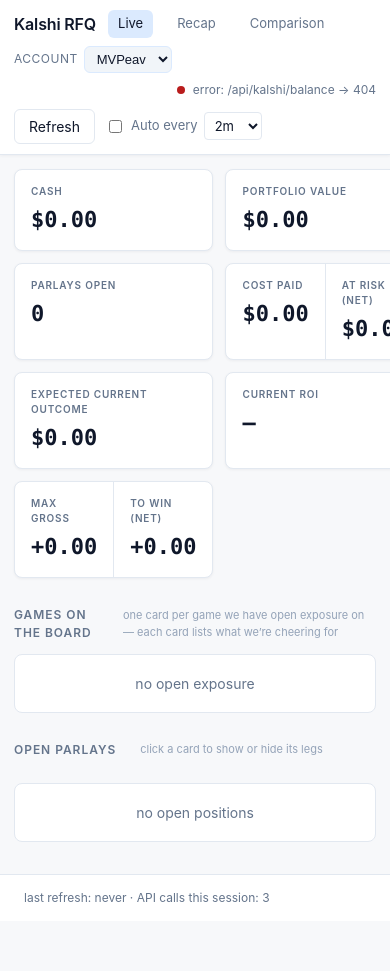
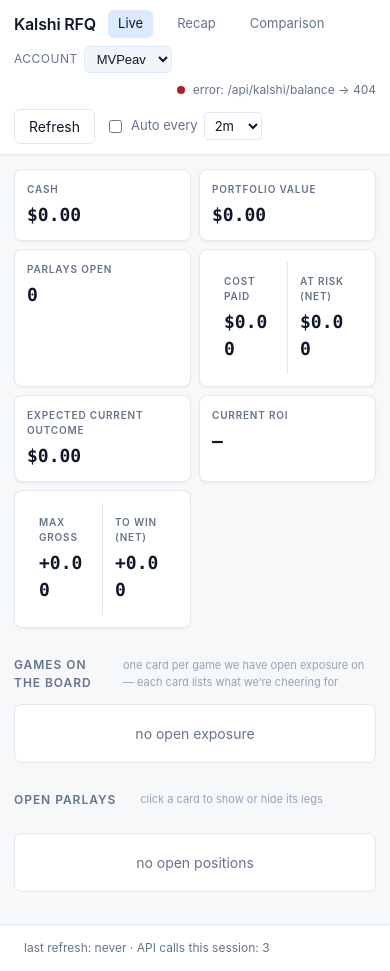
Before and after one commit to cmpeavlerjr72/RFQ_dashboard, a website: page public/index.html in a window 390 px wide. Before the commit the page ends 921 px from the top, so only its background shows below. Drawn offline with Linux system fonts and the light colour scheme; no server answers.

Commit message:
Fix KPI summary cards overflowing off-screen on mobile
Grid/flex items defaulted to min-width:auto, so a long monospace KPI
value forced the two-up summary cards wider than the viewport (clipped
off the right). Add min-width:0 + overflow-wrap so cards shrink and wrap,
and tighten mobile padding/value font so two-up fits cleanly.

```diff
--- a/public/styles.css
+++ b/public/styles.css
@@ -82,6 +82,9 @@
 .kpi {
   background: var(--card); border: 1px solid var(--border); border-radius: 8px;
   padding: 14px 16px; box-shadow: var(--shadow);
+  /* min-width:0 lets the card shrink below its content's intrinsic width so a
+     long monospace value can't blow the grid column past the viewport. */
+  min-width: 0;
 }
 .kpi .label {
   color: var(--muted); font-size: 10px;
@@ -90,16 +93,16 @@
 .kpi .label small { font-weight: 400; text-transform: none; letter-spacing: 0; }
 .kpi .value {
   font-size: 22px; font-family: ui-monospace, "SF Mono", Menlo, monospace;
-  margin-top: 4px; font-weight: 600;
+  margin-top: 4px; font-weight: 600; overflow-wrap: anywhere;
 }
 .kpi .kpi-sub {
   margin-top: 6px; font-size: 11px; color: var(--muted);
-  font-family: ui-monospace, "SF Mono", Menlo, monospace;
+  font-family: ui-monospace, "SF Mono", Menlo, monospace; overflow-wrap: anywhere;
 }
 .kpi .kpi-sub.muted { font-style: italic; }
 /* Split KPI: two metrics in one tile, divided by a vertical bar. */
 .kpi-split { display: flex; align-items: stretch; padding: 0; }
-.kpi-split .kpi-half { flex: 1; padding: 14px 16px; }
+.kpi-split .kpi-half { flex: 1; padding: 14px 16px; min-width: 0; }
 .kpi-split .kpi-half + .kpi-half { border-left: 1px solid var(--border); }
 
 /* ---------- parlay sort bar ---------- */
@@ -1149,6 +1152,10 @@
   .recap-table .t-logos { min-width: 0; }
   .breakdown-table .bk-sport { min-width: 0; }
 
-  /* Summary KPIs read fine two-up on a phone. */
-  .summary { grid-template-columns: 1fr 1fr; }
+  /* Summary KPIs read fine two-up on a phone — tighten padding/value size and
+     let them shrink so they fit the width instead of clipping off the right. */
+  .summary { grid-template-columns: 1fr 1fr; gap: 8px; }
+  .kpi { padding: 12px; }
+  .kpi .value { font-size: 18px; }
+  .kpi-split .kpi-half { padding: 12px; }
 }
```
